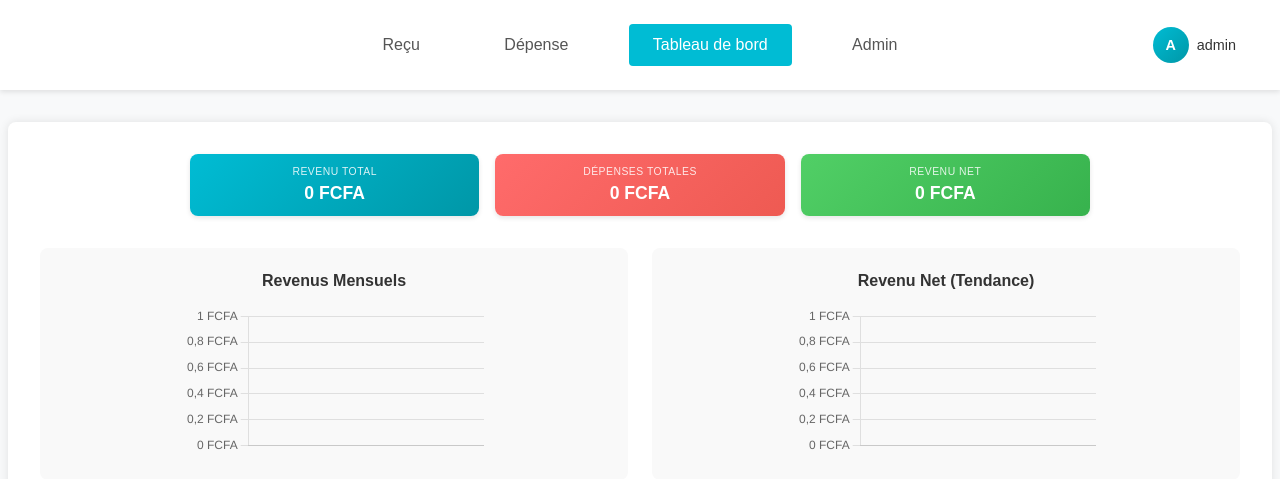
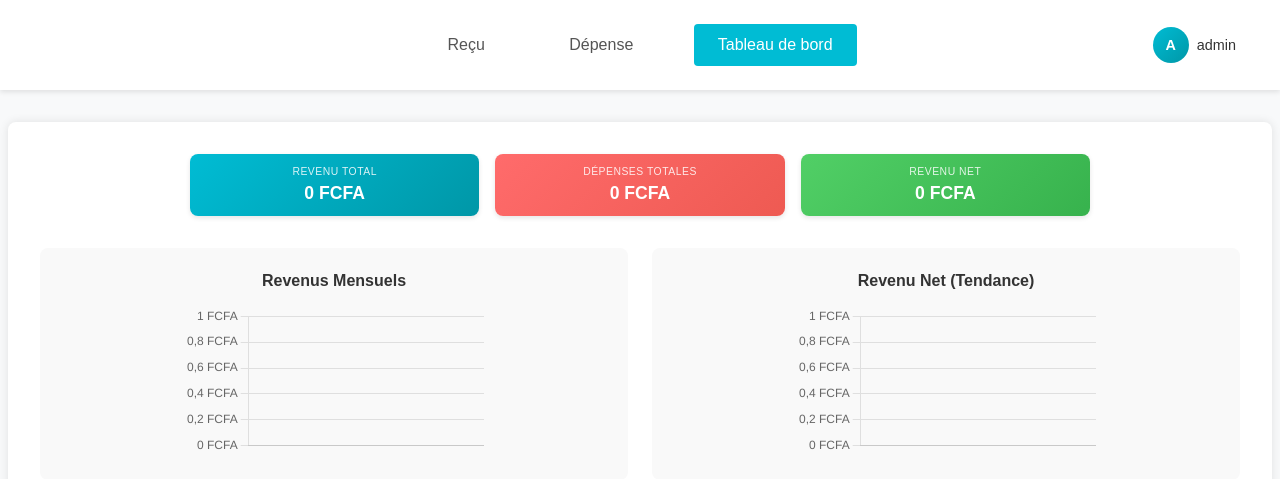
Before and after one commit to phil-keita/facturation, a Flask app: page /dashboard in a window 1280 px wide. Shown: the top 479 px of the page. Run offline with Flask 3, Linux system fonts and the light colour scheme; the visitor is signed in with stand-in values (Sample User, id 1); data that the repository does not hold is empty.

Commit message:
Update profile dropdown: Admin Panel -> Gérer les utilisateurs, Dashboard -> Tableau de bord

```diff
--- a/templates/add_expense.html
+++ b/templates/add_expense.html
@@ -11,7 +11,6 @@
     <a href="/">Reçu</a>
     <a href="/expenses" class="active">Dépense</a>
     <a href="/dashboard">Tableau de bord</a>
-    {% if session.username == 'admin' %}<a href="/admin">Admin</a>{% endif %}
 
     <div class="profile-menu">
       <div class="profile-trigger" onclick="this.parentElement.classList.toggle('active')">
@@ -20,7 +19,7 @@
       </div>
       <div class="profile-dropdown">
         {% if session.username == 'admin' %}
-        <a href="/admin">Admin Panel</a>
+        <a href="/admin">Gérer les utilisateurs</a>
         <div class="divider"></div>
         {% endif %}
         <a href="/logout">Logout</a>
--- a/templates/admin.html
+++ b/templates/admin.html
@@ -62,7 +62,7 @@
           <span class="profile-name">{{ session.username }}</span>
         </div>
         <div class="profile-dropdown">
-          <a href="/">Dashboard</a>
+          <a href="/">Tableau de bord</a>
           <div class="divider"></div>
           <a href="/logout">Logout</a>
         </div>
--- a/templates/dashboard.html
+++ b/templates/dashboard.html
@@ -12,7 +12,6 @@
     <a href="/">Reçu</a>
     <a href="/expenses">Dépense</a>
     <a href="/dashboard" class="active">Tableau de bord</a>
-    {% if session.username == 'admin' %}<a href="/admin">Admin</a>{% endif %}
 
     <div class="profile-menu">
       <div class="profile-trigger" onclick="this.parentElement.classList.toggle('active')">
@@ -21,7 +20,7 @@
       </div>
       <div class="profile-dropdown">
         {% if session.username == 'admin' %}
-        <a href="/admin">Admin Panel</a>
+        <a href="/admin">Gérer les utilisateurs</a>
         <div class="divider"></div>
         {% endif %}
         <a href="/logout">Logout</a>
--- a/templates/form.html
+++ b/templates/form.html
@@ -26,7 +26,6 @@
     <a href="/" class="active">Reçu</a>
     <a href="/expenses">Dépense</a>
     <a href="/dashboard">Tableau de bord</a>
-    {% if session.username == 'admin' %}<a href="/admin">Admin</a>{% endif %}
 
     <div class="profile-menu">
       <div class="profile-trigger" onclick="this.parentElement.classList.toggle('active')">
@@ -35,7 +34,7 @@
       </div>
       <div class="profile-dropdown">
         {% if session.username == 'admin' %}
-        <a href="/admin">Admin Panel</a>
+        <a href="/admin">Gérer les utilisateurs</a>
         <div class="divider"></div>
         {% endif %}
         <a href="/logout">Logout</a>
```
